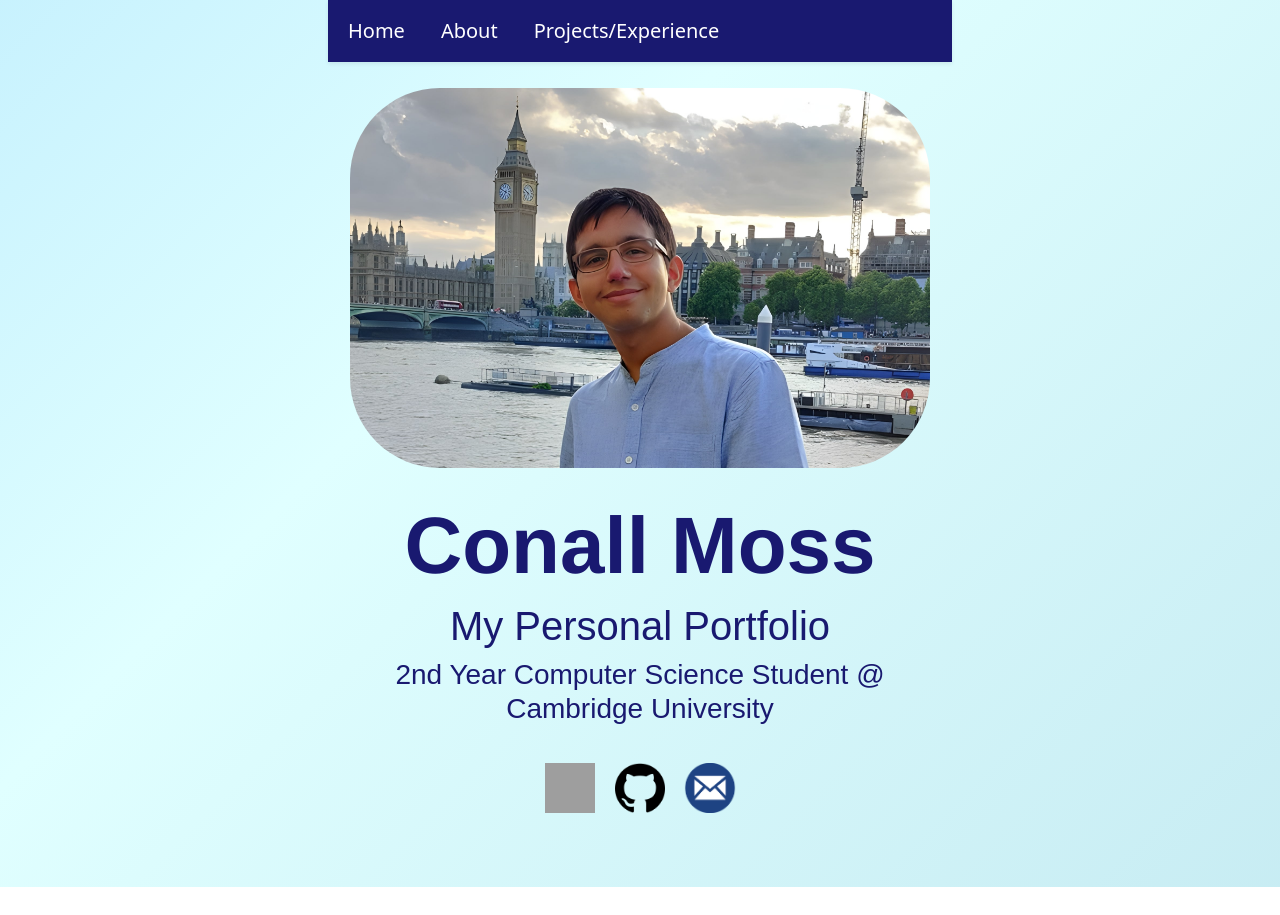
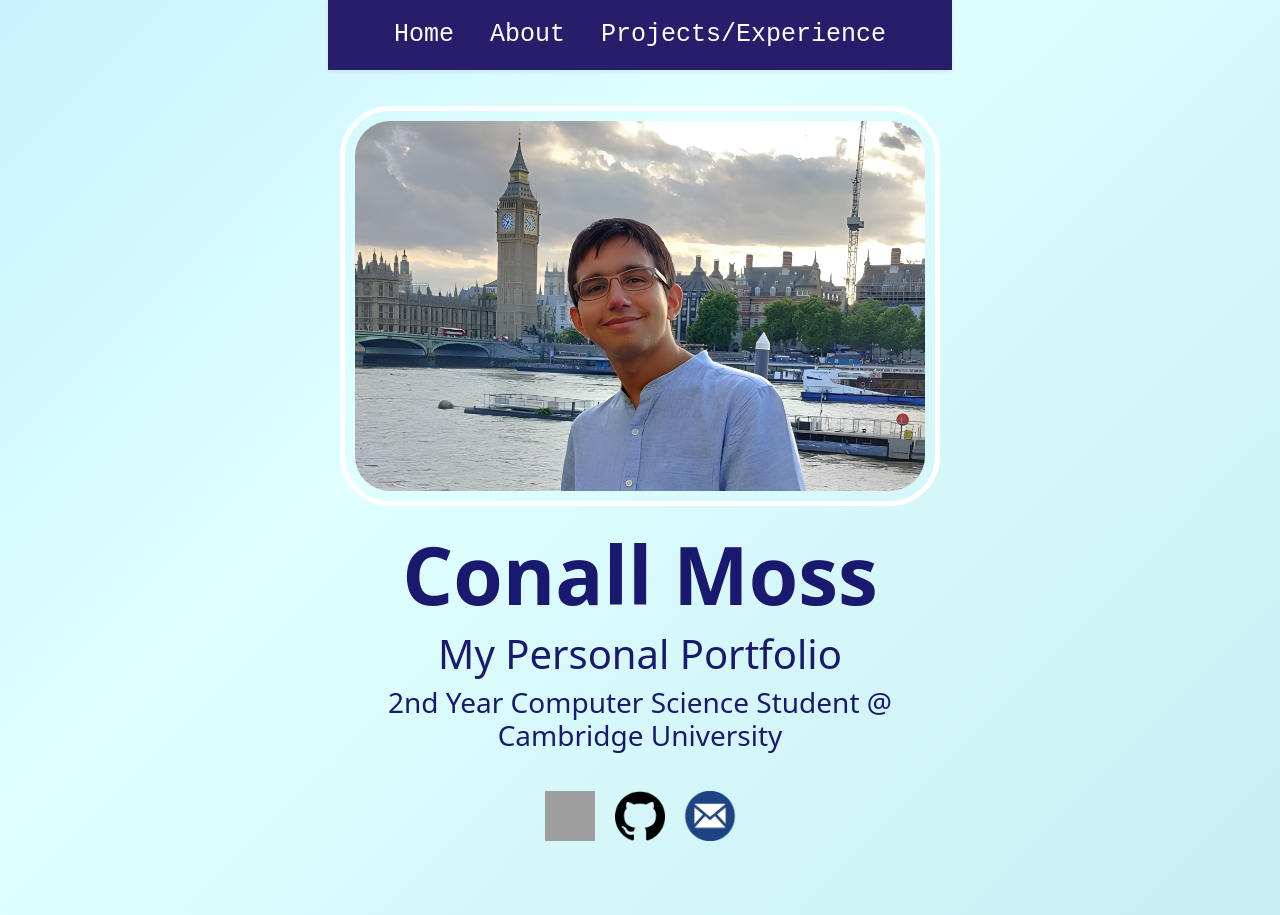
Before and after one commit to ConallMoss/ConallMoss.github.io, a React (Vite) app: page / in a window 1280 px wide. Before the commit the page ends 887 px from the top, so only its background shows below. Built offline with nearby package versions, Linux system fonts and the light colour scheme; grey boxes are pictures that could not be loaded.

Commit message:
changed text styling + picture border

```diff
--- a/src/components/Navbar.tsx
+++ b/src/components/Navbar.tsx
@@ -5,18 +5,18 @@ import { NavLink } from "react-router-dom";
 export function Navbar() {
 
     return (
-        <NavbarBs sticky="top" className="shadow-sm mb-3" style={{backgroundColor:"midnightblue"}} >
-            <Container>
+        <NavbarBs sticky="top" className="shadow-sm mb-3" style={{backgroundColor:"#281d6b"}} >
+            <Container style={{width:"auto", margin:"auto"}}>
                 <Nav className="me-auto">
-                    <Nav.Link to="/" as={NavLink} style={{fontSize:"20px", color:"white", marginRight:"20px"}}>
+                    <Nav.Link to="/" as={NavLink} style={{fontSize:"25px", color:"white", marginRight:"20px", fontFamily:"monospace"}}>
                         Home
                     </Nav.Link>
 
-                    <Nav.Link to="/about" as={NavLink} style={{fontSize:"20px", color:"white", marginRight:"20px"}}>
+                    <Nav.Link to="/about" as={NavLink} style={{fontSize:"25px", color:"white", marginRight:"20px", fontFamily:"monospace"}}>
                         About
                     </Nav.Link>
 
-                    <Nav.Link to="/project" as={NavLink} style={{fontSize:"20px", color:"white"}}>
+                    <Nav.Link to="/project" as={NavLink} style={{fontSize:"25px", color:"white", fontFamily:"monospace"}}>
                         Projects/Experience
                     </Nav.Link>
 
--- a/src/index.css
+++ b/src/index.css
@@ -2,27 +2,32 @@ h1 {
   color: midnightblue;
   font-weight: bold;
   font-size: 20px;
-  font-family: "PT Sans", Helvetica, sans-serif;
+  font-family: system-ui;
+
 }
 
 h2 {
   color: midnightblue;
-  font-family: "PT Sans",sans-serif;
+  font-family: system-ui;
+
 }
 
 h3 {
  color: midnightblue;
- font-family: "PT Sans",sans-serif;
+ font-family: system-ui
+
 }
 
 body {
     place-items: center;
     min-width: 320px;
     min-height: 100vh;
+    font-family: system-ui;
 
     background: linear-gradient(-45deg, lightblue, lightcyan, lightskyblue, lightsteelblue);
     background-size: 400% 400%;
     animation: gradient 15s ease infinite;
+
 
   }
   /*
--- a/src/pages/About.tsx
+++ b/src/pages/About.tsx
@@ -30,7 +30,7 @@ export function About() {
         having previously been a member of the Scout Association for over 10 years.<br/>
          In my free time, I enjoy listening to music and reading books - especially fantasy and science fiction genres. <br/>
          Before University, I played a variety of sports including <strong>judo</strong>, <strong>tennis</strong>, and <strong>badminton</strong>. Since joining university,
-         I have tried some new sports scuh as <strong>climbing</strong> and <strong>Ultimate frisbee</strong>.
+         I have tried some new sports such as <strong>climbing</strong> and <strong>Ultimate frisbee</strong>.
         </p>
         <img src="\imgs\climbingwall.jpeg" alt="picture of climbing wall" style={{height:"300px", width:"500px", padding:"10px", paddingTop:"0px", borderRadius:"60px"}}/>
         </div>
--- a/src/pages/Home.tsx
+++ b/src/pages/Home.tsx
@@ -7,7 +7,7 @@ export function Home() {
         <>
             <div style={{maxWidth:"600px", margin:"auto", justifyContent:"center"}}>
                 <div style={{justifyContent:"center"}}>
-                    <img src="\imgs\me4_e2.jpg" alt="picture of me" style={{padding:"10px", width:"600px", height:"400px", borderRadius:"100px"}}/>
+                    <img src="\imgs\me4_e2.jpg" alt="picture of me" style={{padding:"10px", width:"600px", height:"400px", borderRadius:"50px", border:"5px solid white", marginTop:"20px"}}/>
                 </div>
                 <div style={{padding:"20px", textAlign:"center"}}>
                     <h1 style={{fontSize:"80px", fontWeight:"bold"}}> Conall Moss </h1>
```
